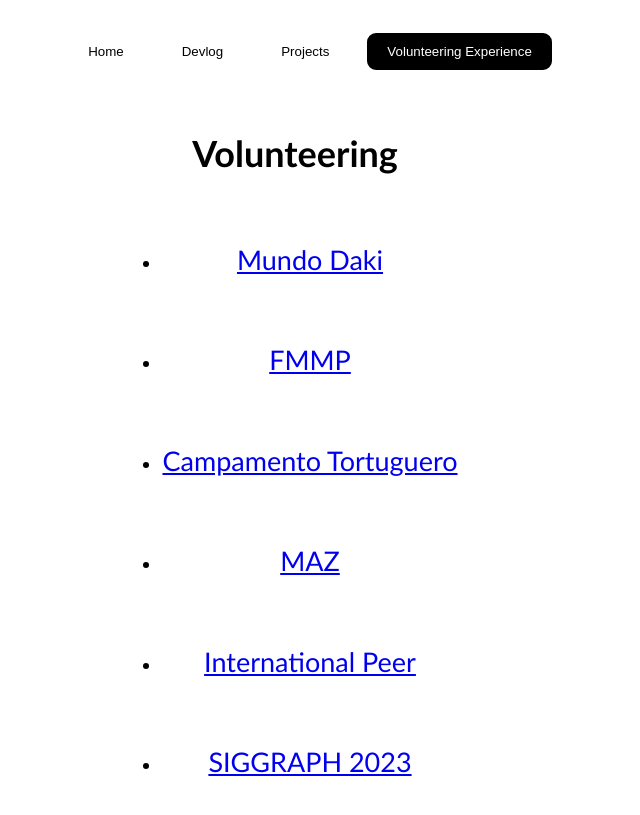
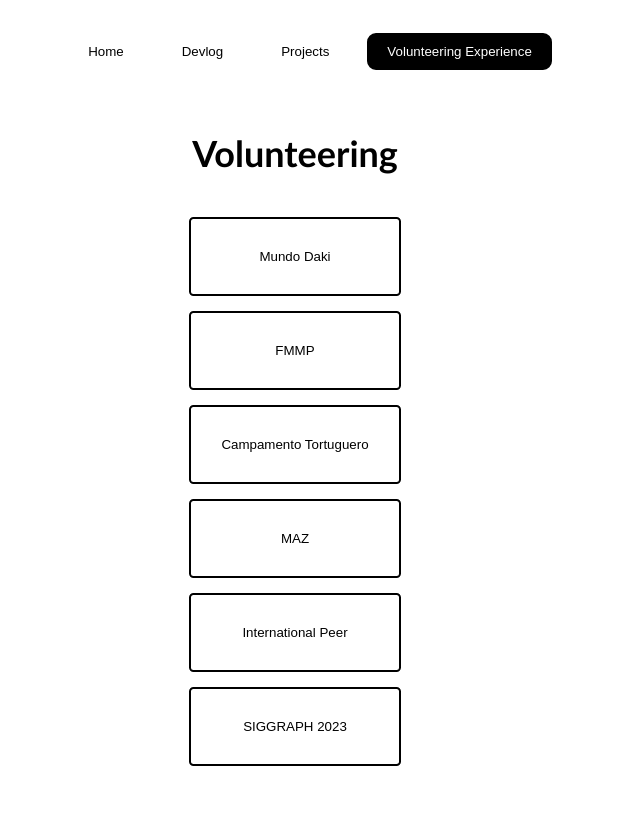
Before and after one commit to J35HN/J35HN.github.io, a Jekyll site: the page built from volunteering.html, in a window 1280 px wide. Shown: the top 815 px of the page, without its empty margins (345-985 px from the left). Built offline with Jekyll 4.4.1, drawn with Linux system fonts in a browser that asks for light colours.

Commit message:
css for li of volunteering

```diff
--- a/_sass/initialize.scss
+++ b/_sass/initialize.scss
@@ -29,5 +29,6 @@
 
 @import
     "base",
-    "navigation"
+    "navigation",
+    "volunteering"
 ;
--- /dev/null
+++ b/_sass/volunteering.scss
@@ -0,0 +1,31 @@
+.vol__item {
+    list-style: none;
+    padding-left: 0;
+    margin-left: 0;
+}
+
+.vol__item li {
+    text-align: center;
+    padding: $spacing-unit * 0.25;
+}
+
+.vol__item li a button {
+    padding: $spacing-unit;
+    cursor: pointer;
+    width: 100%;
+    height: 100%;
+    background: #FFFFFF;
+    border: solid;
+    border-width: 0.15rem;
+    border-radius: 0.25rem;
+    border-color: #000000;
+
+    transition-property: background-color, color;
+    transition-duration: 0.5s;
+    transition-timing-function: ease;
+}
+
+.vol__item li a button:hover {
+    background-color: #000000;
+    color: #FFFFFF;
+}
--- a/volunteering.html
+++ b/volunteering.html
@@ -5,23 +5,23 @@
 ---
 
 <h1>Volunteering</h1>
-<ul>
+<ul class="vol__item">
     <li>
-        <h2><a href = "volunteering/mundo_daki.html">Mundo Daki</a></h2>
+        <a href = "volunteering/mundo_daki.html"><button>Mundo Daki</button></a>
     </li>
     <li>
-        <h2><a href = "volunteering/FMMP.html">FMMP</a></h2>
+        <a href = "volunteering/FMMP.html"><button>FMMP</button></a>
     </li>
     <li>
-        <h2><a href="volunteering/turtle_camp_sayulita.html">Campamento Tortuguero</a></h2>
+        <a href="volunteering/turtle_camp_sayulita.html"><button>Campamento Tortuguero</button></a>
     </li>
     <li>
-        <h2><a href="volunteering/MAZ.html">MAZ</a></h2>
+        <a href="volunteering/MAZ.html"><button>MAZ</button></a>
     </li>
-    <lI>
-        <h2><a href="volunteering/international_peer.html">International Peer</a></h2>
-    </lI>
     <li>
-        <h2><a href="volunteering/siggraph2023.html">SIGGRAPH 2023</a></h2>
+        <a href="volunteering/international_peer.html"><button>International Peer</button></a>
+    </li>
+    <li>
+        <a href="volunteering/siggraph2023.html"><button>SIGGRAPH 2023</button></a>
     </li>
 </ul>
```
